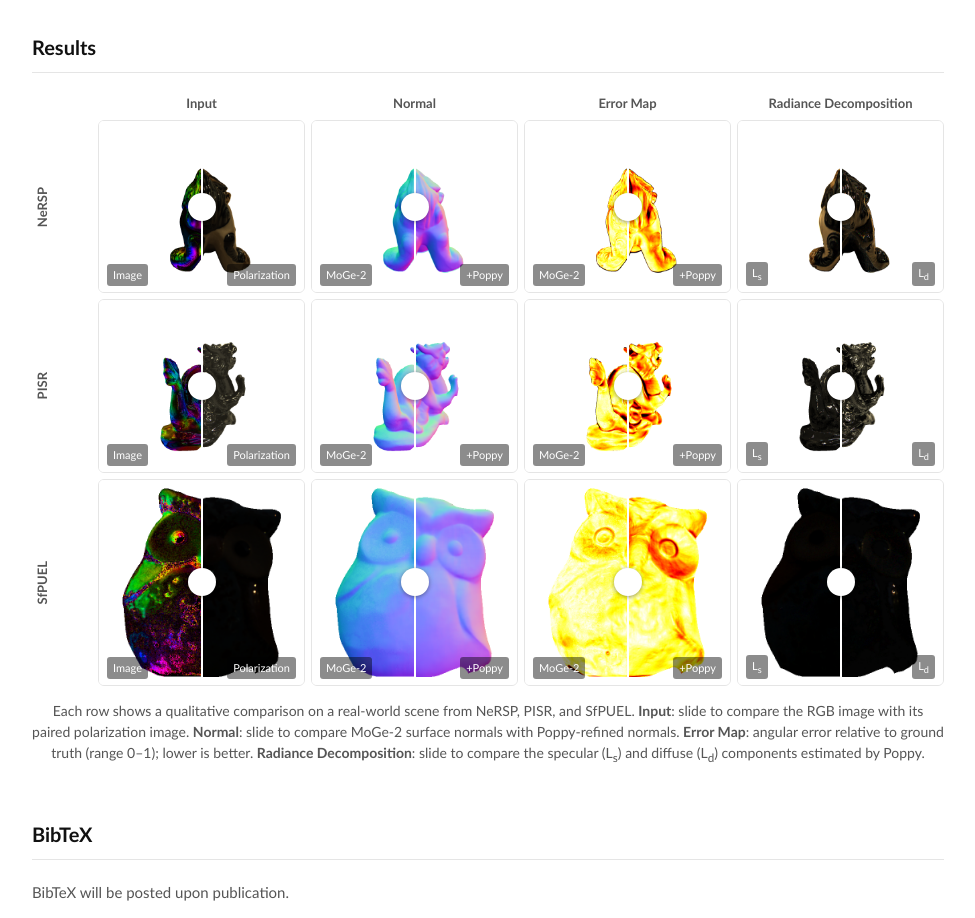
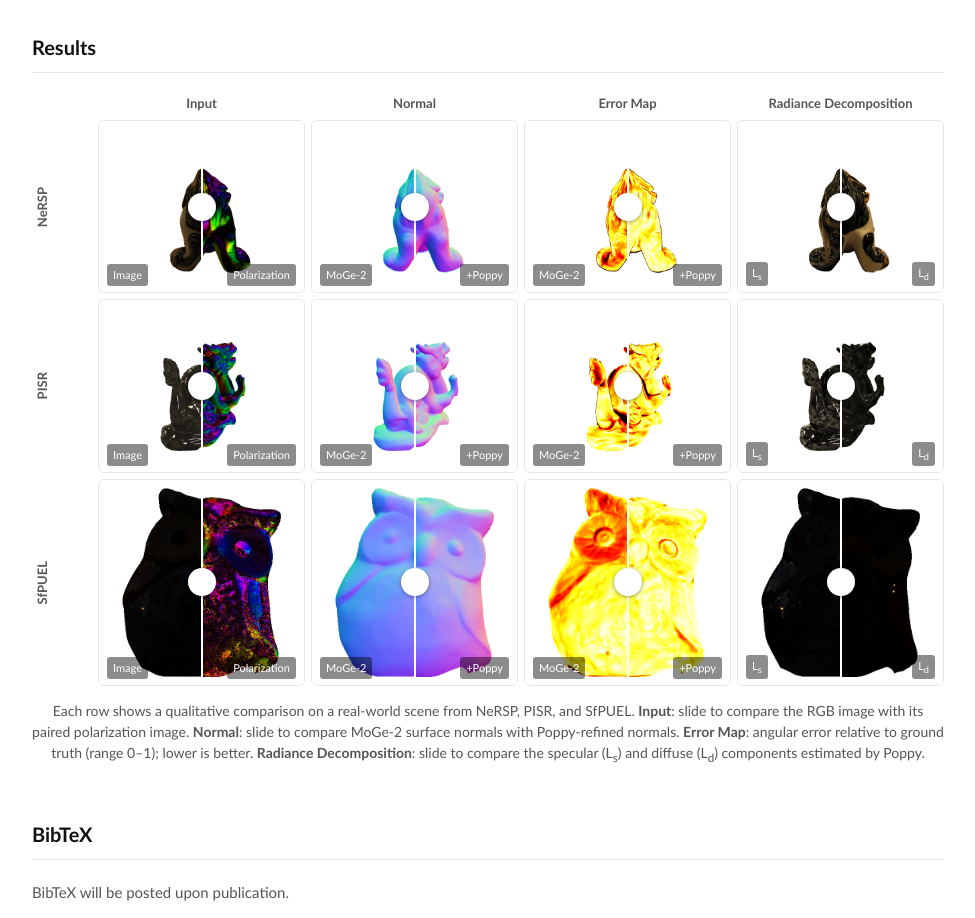
Before and after one commit to irnkim/irnkim.github.io, a plain HTML site: page poppy/index.html in a window 1280 px wide. Shown: the part 1660-2578 px from the top of the page, without its empty margins (152-1127 px from the left). Drawn offline with Linux system fonts and the light colour scheme.

Commit message:
Fix slider: divider follows drag, after revealed on left

```diff
--- a/poppy/index.html
+++ b/poppy/index.html
@@ -440,8 +440,8 @@
     var divider = el.querySelector('.ic-divider');
 
     function update(val) {
-      after.style.clipPath = 'inset(0 ' + val + '% 0 0)';
-      divider.style.left   = (100 - val) + '%';
+      after.style.clipPath = 'inset(0 0 0 ' + val + '%)';
+      divider.style.left   = val + '%';
     }
 
     range.addEventListener('input', function() { update(this.value); });
```
